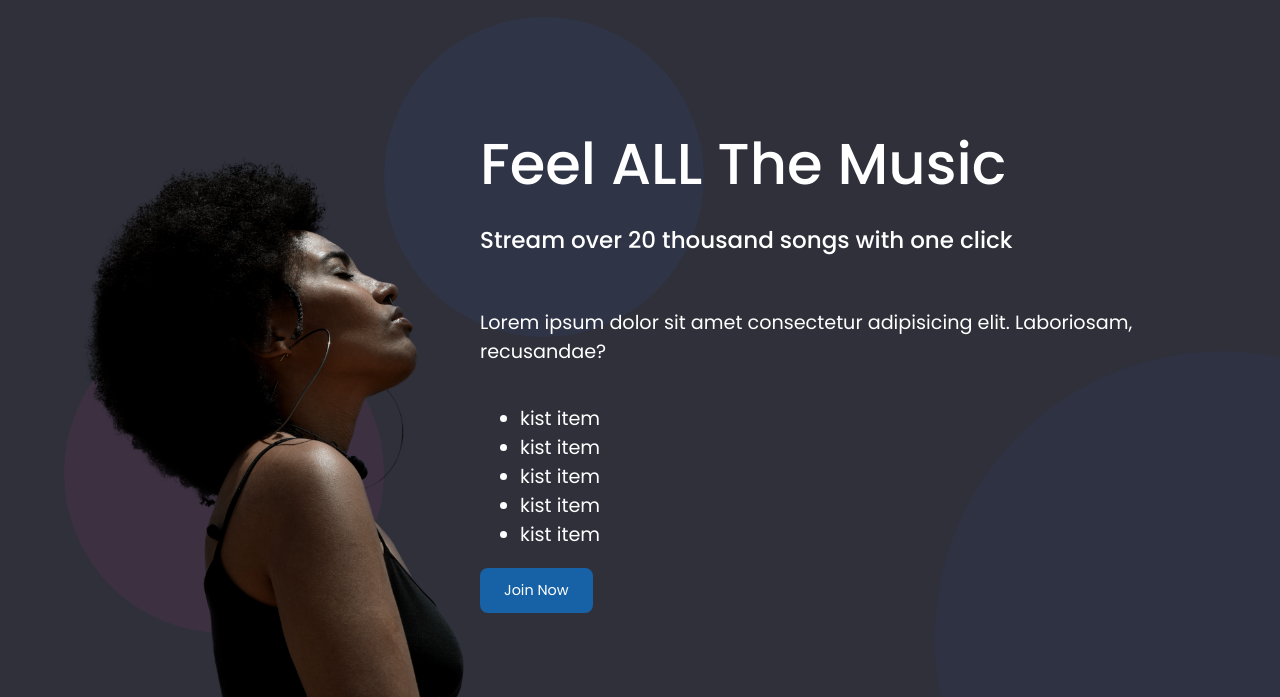
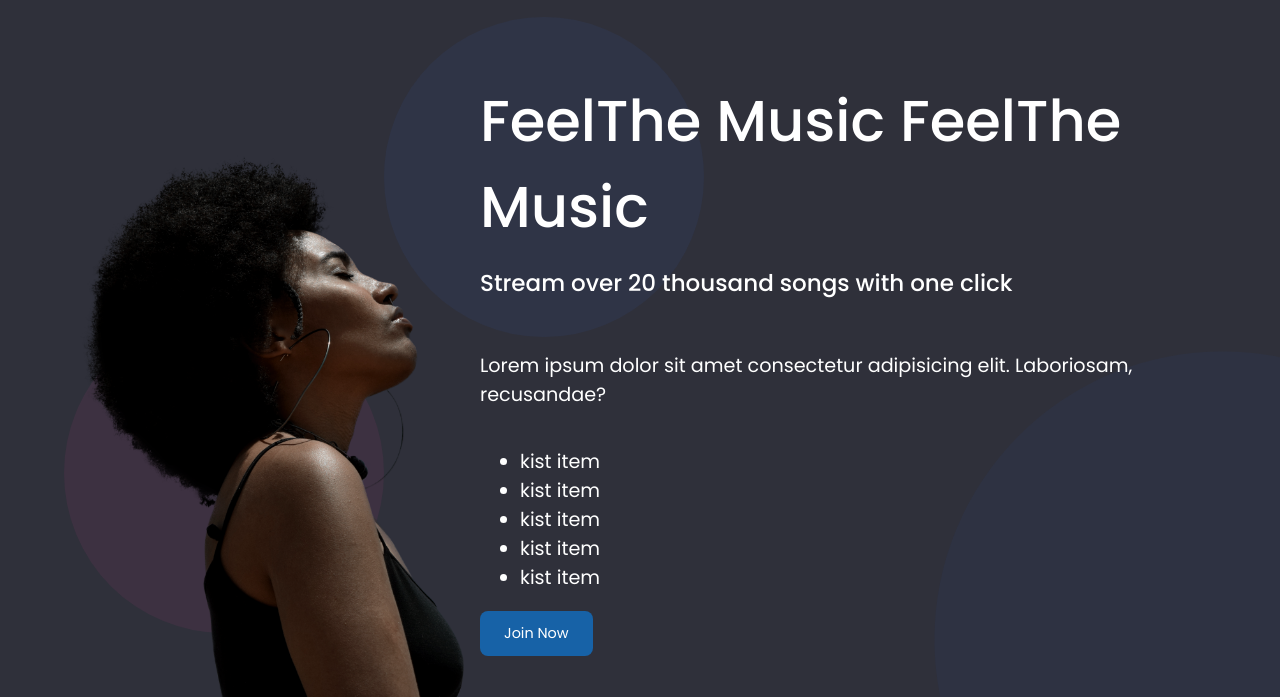
Before and after one commit to SamiCodegod/git-tutorials, a plain HTML site: page index.html in a window 1280 px wide. Shown: the part 103-800 px from the top of the page. Drawn offline with Linux system fonts and the light colour scheme.

Commit message:
edited h1

```diff
--- a/index.html
+++ b/index.html
@@ -26,7 +26,7 @@
         <div class="lady-image"></div>
       </div>
       <div class="call-to-action">
-        <h1 class="title">Feel ALL The Music</h1>
+        <h1 class="title">FeelThe Music FeelThe Music</h1>
         <span class="subtitle"
           >Stream over 20 thousand songs with one click</span
         >
```
